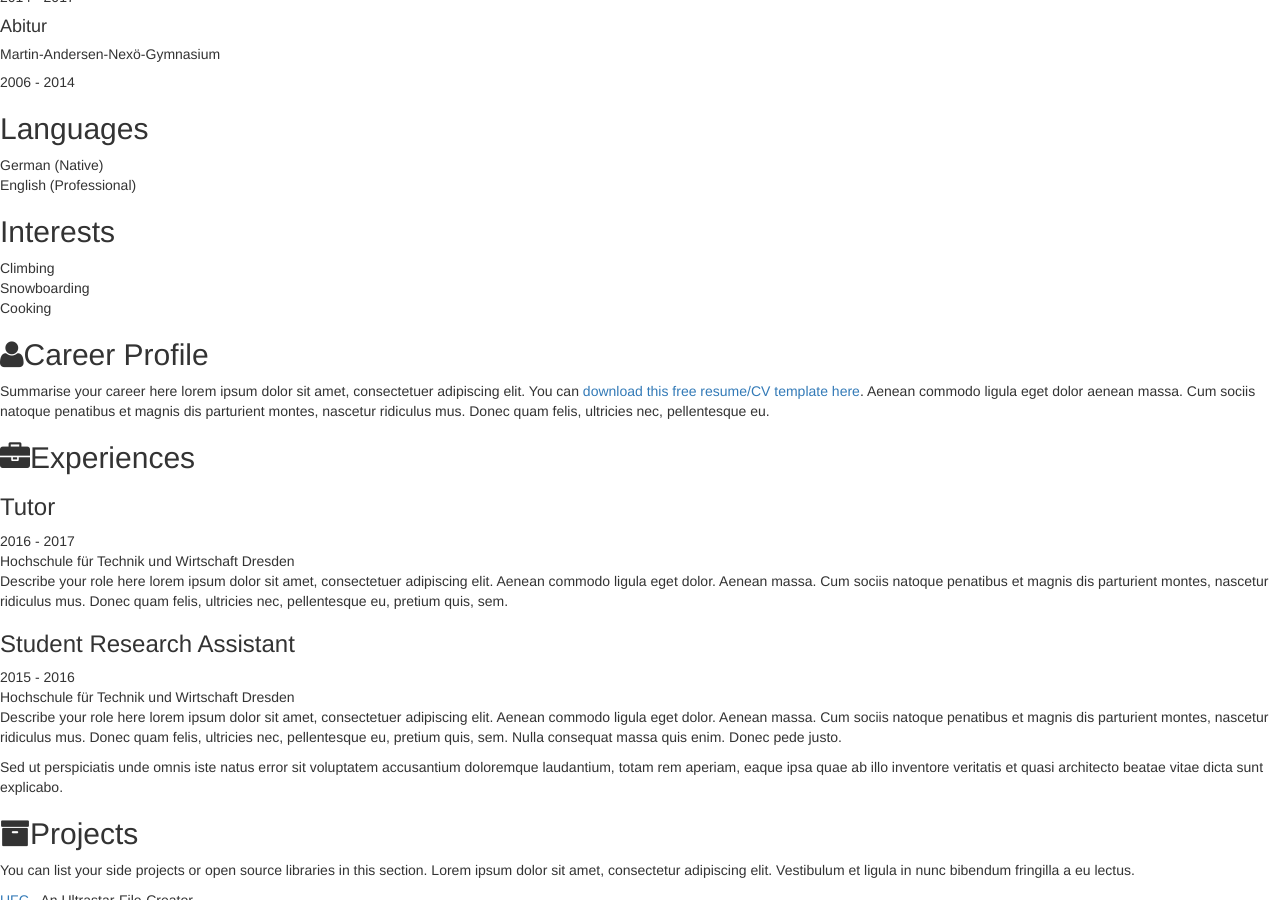
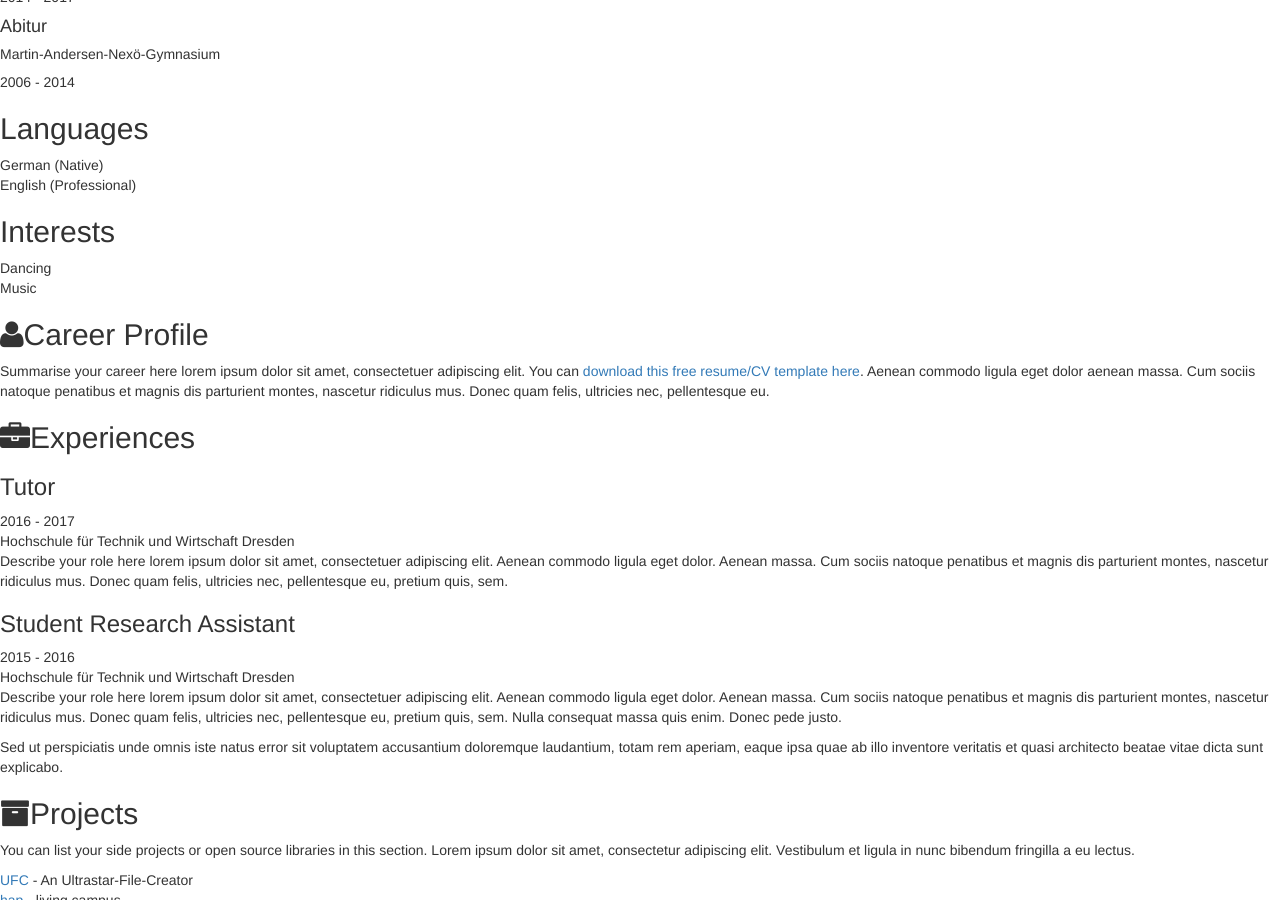
Before and after one commit to Saritus/saritus.github.io, a Jekyll site: the page built from index.html, in a window 1280 px wide and 900 px high, scrolled down 447 px. Built offline with Jekyll 4.4.1, drawn with Linux system fonts in a browser that asks for light colours.

Commit message:
Change interests

```diff
--- a/_includes/interests.html
+++ b/_includes/interests.html
@@ -1,9 +1,8 @@
 <div class="interests-container container-block">
     <h2 class="container-block-title">Interests</h2>
     <ul class="list-unstyled interests-list">
-        <li>Climbing</li>
-        <li>Snowboarding</li>
-        <li>Cooking</li>
+        <li>Dancing</li>
+        <li>Music</li>
     </ul>
 </div>
 <!--//interests-->
```
